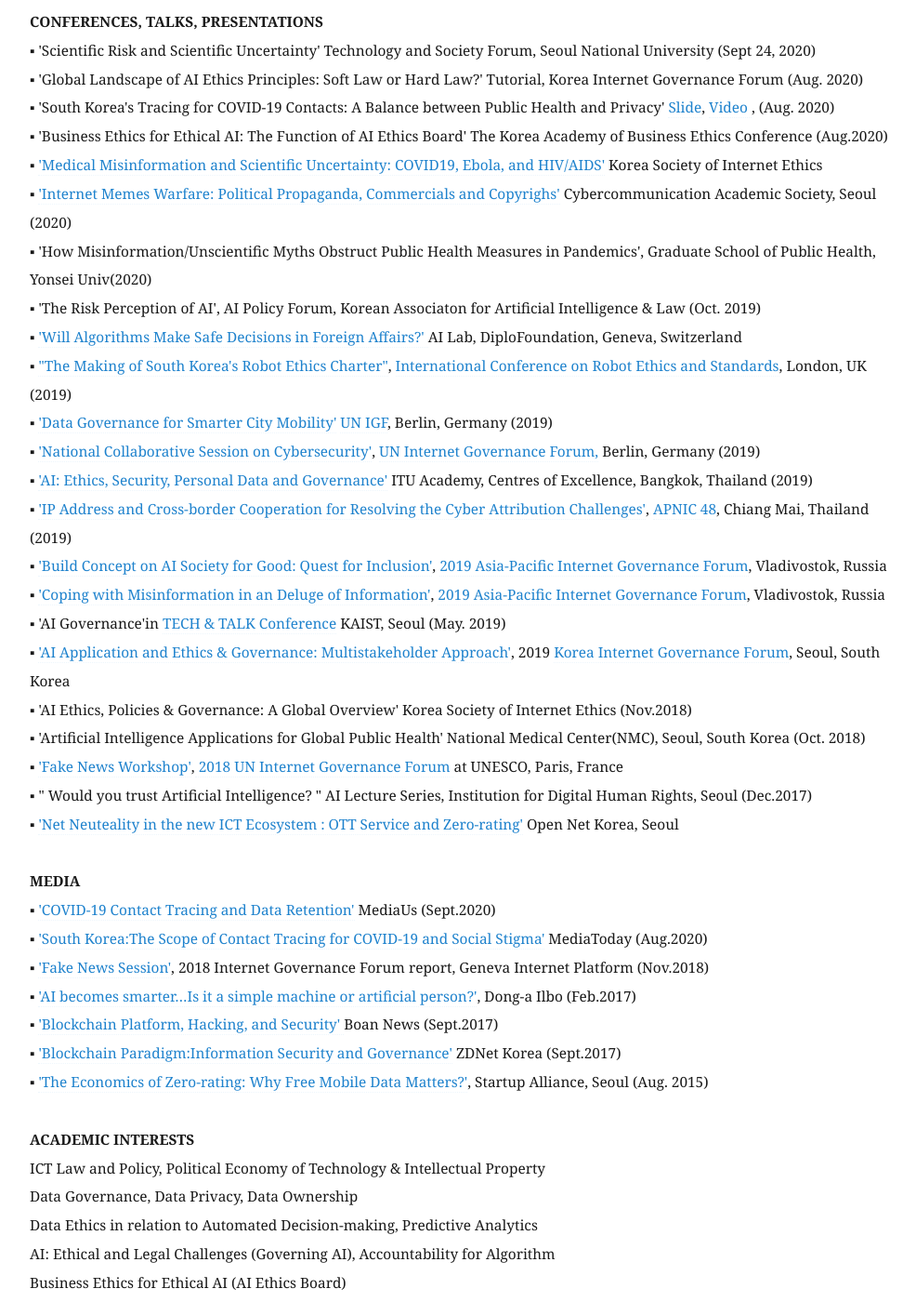
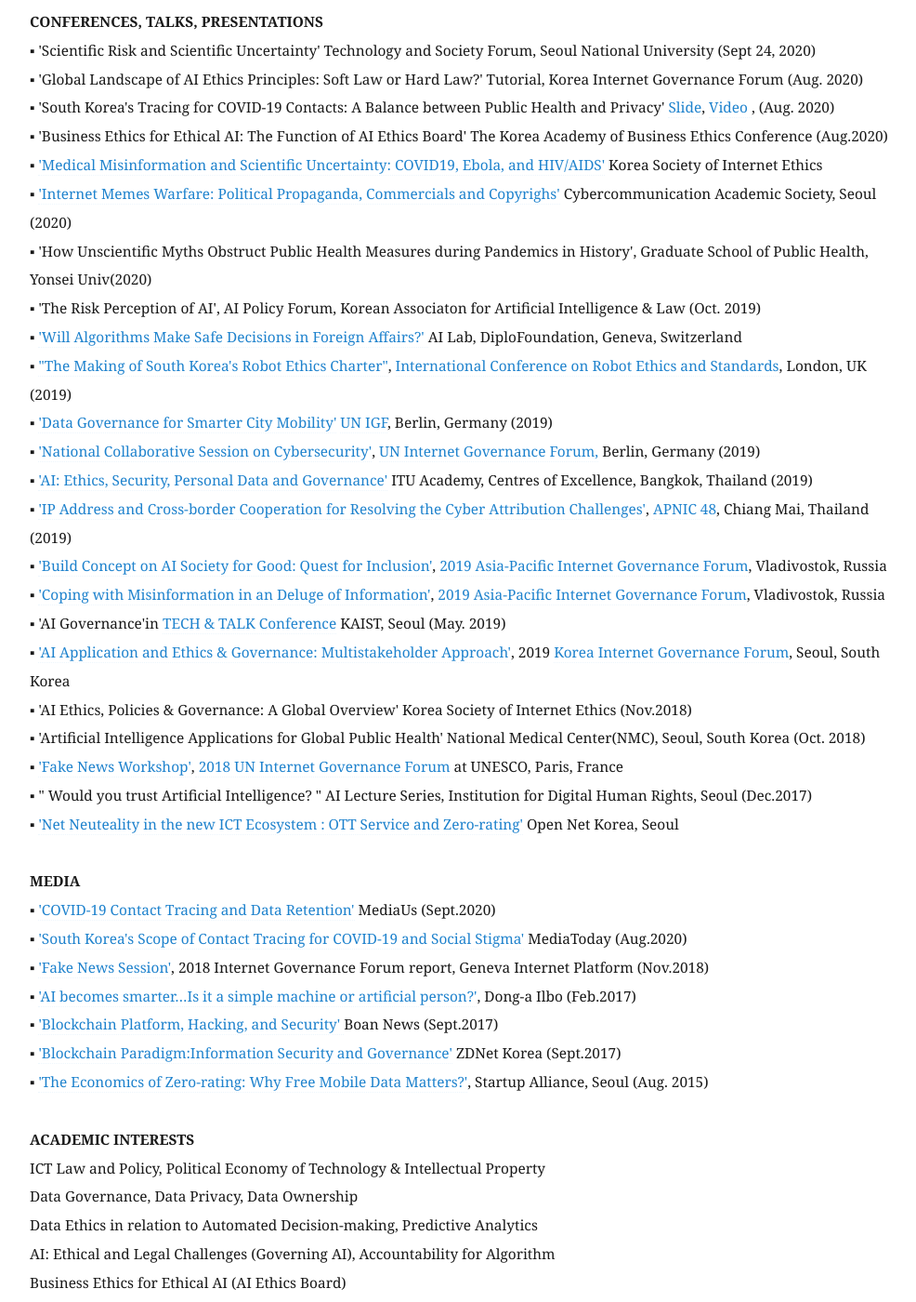
Before and after one commit to eunchangchoi/eunchangchoi.github.io, a Jekyll site: the page built from index.md, in a window 1280 px wide and 1400 px high, scrolled down 2607 px. Shown: the whole window at 93% size, without its empty margins (68-1054 px from the left). Built offline with Jekyll 4.4.1, drawn with Linux system fonts in a browser that asks for light colours.

Commit message:
Update index.md

```diff
--- a/index.md
+++ b/index.md
@@ -50,7 +50,7 @@
 ▪  'Business Ethics for Ethical AI: The Function of AI Ethics Board' The Korea Academy of Business Ethics Conference (Aug.2020) <br>
 ▪  <a href="https://youtu.be/UE72pdH8kBU">'Medical Misinformation and Scientific Uncertainty: COVID19, Ebola, and HIV/AIDS'</a> Korea Society of Internet Ethics<br>
 ▪  <a href="https://www.slideshare.net/EunChangChoi/internet-meme-warfare-political-propaganda-commercial-ads-copyright-lawsuits"> 'Internet Memes Warfare: Political Propaganda, Commercials and Copyrighs'</a> Cybercommunication Academic Society, Seoul (2020)<br>
-▪  'How Misinformation/Unscientific Myths Obstruct Public Health Measures in Pandemics', Graduate School of Public Health, Yonsei Univ(2020)<br>
+▪  'How Unscientific Myths Obstruct Public Health Measures during Pandemics in History', Graduate School of Public Health, Yonsei Univ(2020)<br>
 ▪  'The Risk Perception of AI', AI Policy Forum, Korean Associaton for Artificial Intelligence & Law (Oct. 2019) <br>
 ▪  <a href="https://www.diplomacy.edu/blog/will-algorithms-make-safe-decisions-foreign-affairs">'Will Algorithms Make Safe Decisions in Foreign Affairs?' </a> AI Lab, DiploFoundation, Geneva, Switzerland <br>
 ▪   <a href="https://clawar.org/wp-content/uploads/2019/11/ICRES2019_p64_paper_4.pdf">"The Making of South Korea's Robot Ethics Charter"</a>, <a href="https://www.icres2019.org/"> International Conference on Robot Ethics and Standards</a>, London, UK (2019)<br>
@@ -70,7 +70,7 @@
   <br>
  <strong> MEDIA </strong> <br>
 ▪ <a href="http://www.mediaus.co.kr/news/articleView.html?idxno=192351"> 'COVID-19 Contact Tracing and Data Retention'</a> MediaUs (Sept.2020) <br>
-▪ <a href="http://www.mediatoday.co.kr/news/articleView.html?idxno=208888">'South Korea:The Scope of Contact Tracing for COVID-19 and Social Stigma'</a> MediaToday (Aug.2020)  <br>
+▪ <a href="http://www.mediatoday.co.kr/news/articleView.html?idxno=208888">'South Korea's Scope of Contact Tracing for COVID-19 and Social Stigma'</a> MediaToday (Aug.2020)  <br>
 ▪   <a href="https://dig.watch/sessions/session-fakenews">'Fake News Session'</a>, 2018 Internet Governance Forum report, Geneva Internet Platform (Nov.2018) <br>
 ▪ <a href="https://www.donga.com/news/article/all/20170225/83056178/1">'AI becomes smarter…Is it a simple machine or artificial person?'</a>, Dong-a Ilbo (Feb.2017)<br>
 ▪ <a href="https://www.boannews.com/media/view.asp?idx=57022&kind=3">'Blockchain Platform, Hacking, and Security' </a> Boan News (Sept.2017)<br>
```
